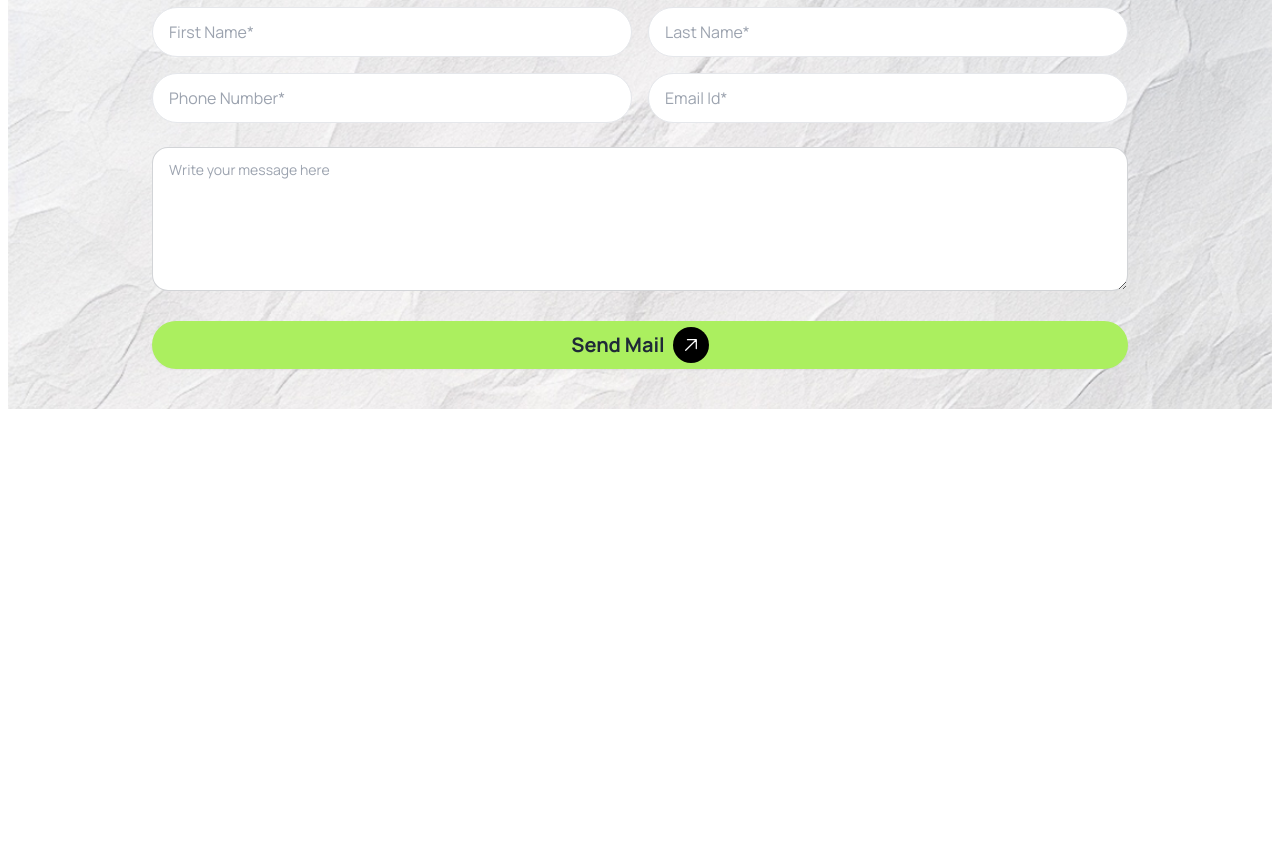
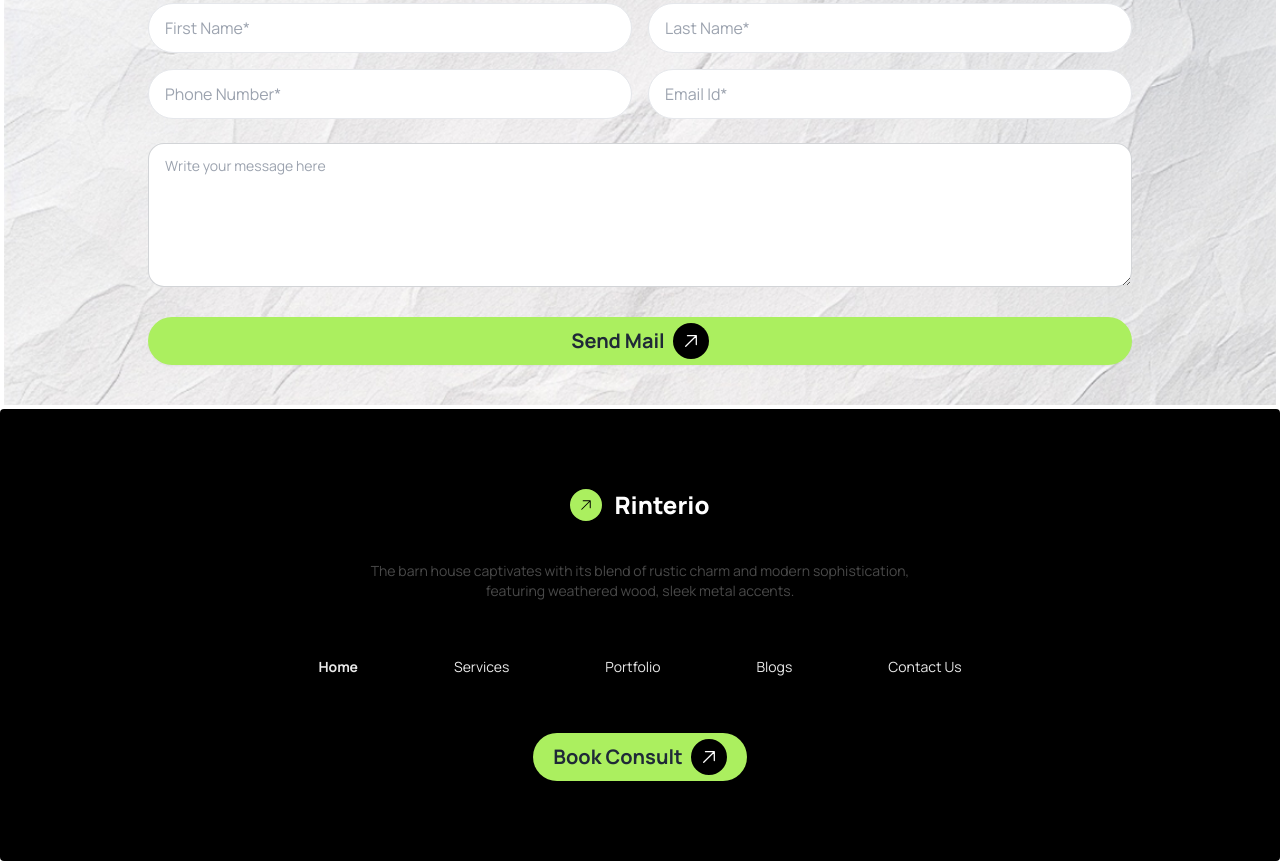
Before and after one commit to Aabir12/assignment-3, a plain HTML site: page index.html in a window 1280 px wide. Shown: the part 3356-4217 px from the top of the page. Before the commit the page ends 3773 px from the top, so only its background shows below. Drawn offline with nearby package versions, Linux system fonts and the light colour scheme.

Commit message:
adding the footer part

```diff
--- a/index.html
+++ b/index.html
@@ -27,7 +27,7 @@
                 accent: '#494949',
                 secondary: '#737373',
                 blanch: '#ffffff',
-
+                footerNav: '#E9E9E9',
               },
               fontFamily: {
                 Manrope: 'Manrope',
@@ -321,7 +321,7 @@
 
 
    <!-- let's discuss next projects section start  -->
-   <section class="m-1 lg:m-2 bg-discussBg bg-cover px-4 lg:px-36">
+   <section class="m-1 bg-discussBg bg-cover px-4 lg:px-36">
         <div class="text-center lg:pt-24 pt-5 pb-5 lg:pb-10" >
               <button class="flex gap-2 bg-primary bg-opacity-30  px-4 py-2  rounded-full font-bold text-accent mx-auto mb-5">
             <svg xmlns="http://www.w3.org/2000/svg" fill="none" viewBox="0 0 24 24" stroke-width="1.5" stroke="currentColor" class="size-6">
@@ -354,7 +354,40 @@
    <!-- let's discuss next projects section end  -->
 
 </main>
+
+
    <footer>
+
+    <footer class="footer footer-center bg-black text-blanch rounded px-4 lg:px-44 lg:py-20 py-10">
+
+        <nav>
+          <div class="grid grid-flow-col gap-4">
+            <a href="" class="space-x-3 flex" ><svg xmlns="http://www.w3.org/2000/svg" fill="none" viewBox="0 0 24 24" stroke-width="1.5" stroke="currentColor" class="size-8 bg-primary p-2 rounded-full font-semibold text-black -rotate-45">
+                <path stroke-linecap="round" stroke-linejoin="round" d="M13.5 4.5 21 12m0 0-7.5 7.5M21 12H3" />
+              </svg><span class="text-2xl font-extrabold">Rinterio</span></a>
+
+          </div>
+        </nav>
+        <aside>
+            <p class="text-accent">The barn house captivates with its blend of rustic charm and modern sophistication,
+                <br class="hidden lg:block"> featuring weathered wood, sleek metal accents.</p>
+          </aside>
+          <div class="navbar-center  text-xl">
+            <ul class="menu menu-horizontal  items-center flex flex-col lg:flex-row gap-4 lg:gap-16">
+              <li><a class="font-bold text-footerNav">Home</a></li>
+              <li class="text-footerNav"><a>Services</a></li>
+              <li class="text-footerNav"><a>Portfolio</a></li>
+              <li class="text-footerNav"><a>Blogs</a></li>
+              <li class="text-footerNav"><a>Contact Us</a></li>
+            </ul>
+
+          </div>
+          <a class="btn bg-primary rounded-full px-5 py-1 font-bold text-xl w-full lg:w-auto flex border-none">Book Consult <svg xmlns="http://www.w3.org/2000/svg" fill="none" viewBox="0 0 24 24" stroke-width="1.5" stroke="currentColor" class="size-9 bg-black p-2 rounded-full font-semibold text-blanch -rotate-45">
+            <path stroke-linecap="round" stroke-linejoin="round" d="M13.5 4.5 21 12m0 0-7.5 7.5M21 12H3" />
+          </svg>
+          </a>
+
+      </footer>
 
    </footer>
 </body>
```
